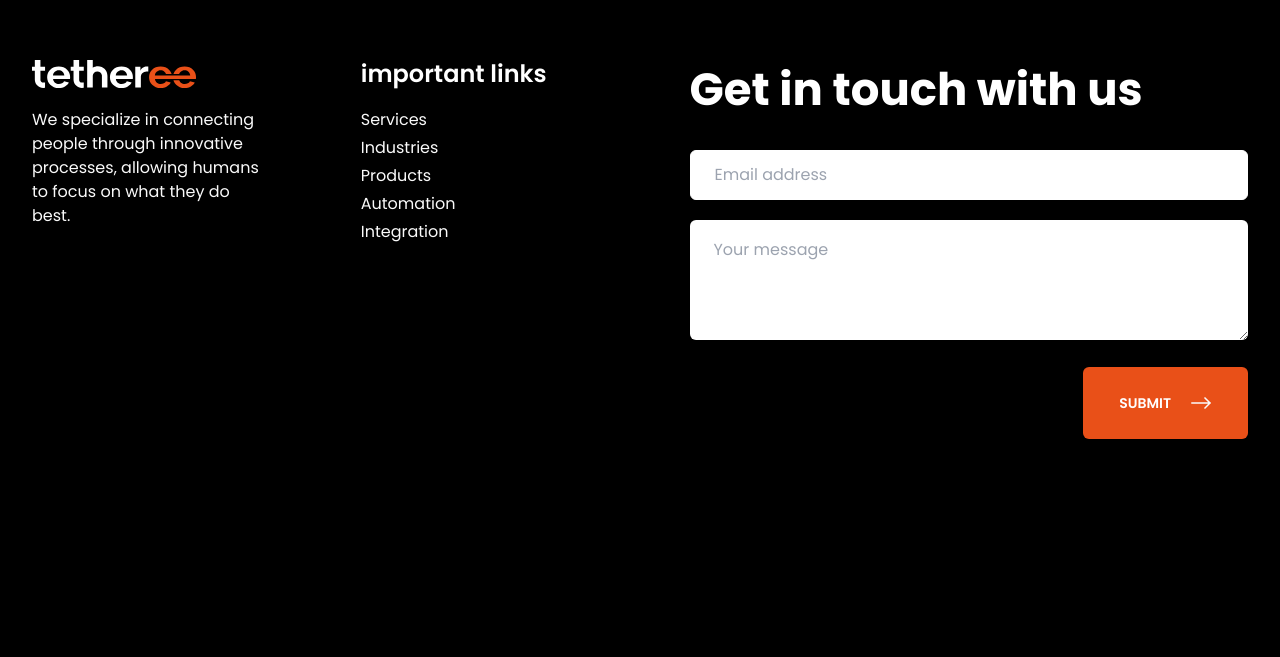
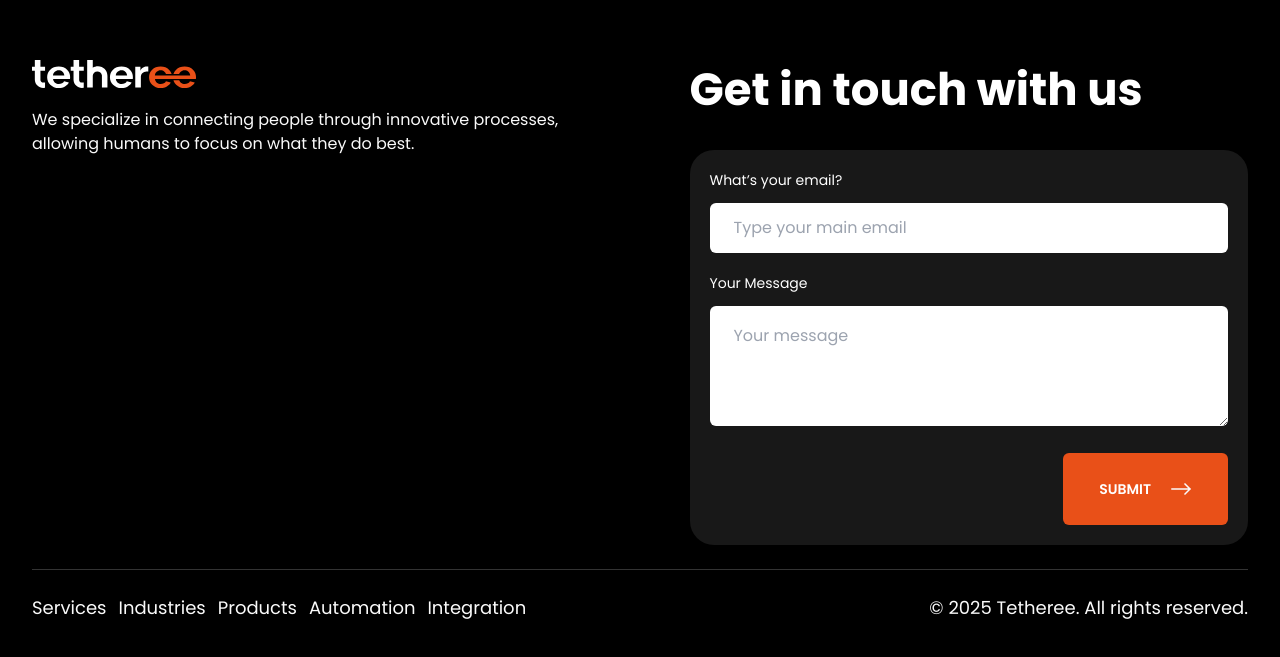
Before and after one commit to boris-tetheree/tetheree-version-2, a Next.js app: page / in a window 1280 px wide. Shown: the part 4365-5022 px from the top of the page. Before the commit the page ends 4892 px from the top, so only its background shows below. Built offline with nearby package versions, Linux system fonts and the light colour scheme.

Commit message:
Update index.jsx

```diff
--- a/components/Footer/index.jsx
+++ b/components/Footer/index.jsx
@@ -8,40 +8,68 @@ const Index = ({ }) => {
     return (
         <footer className='relative bg-theme pt-72 md:pt-162 overflow-hidden'>
             <div className="container relative z-10 mx-auto px-20 md:px-24 lg:px-32 pb-42 md:pb-68">
-                <div className=''>
-                    <section className='w-full grid grid-cols-1 md:grid-cols-2 lg:grid-cols-4 items-start gap-42 md:gap-99 mb-54 md:mb-20'>
                 <div>
+                    <section className='w-full grid grid-cols-1 md:grid-cols-2 items-start gap-42 md:gap-99 mb-54 md:mb-20'>
+
+                        {/* Left Side: Logo + Small Paragraph */}
+                        <div className="flex flex-col justify-start">
                             <Link href={'/'}>
                                 <img className="h-26 md:h-28 mb-20" src="/assets/svg/logo-nav.svg" alt="Logo" />
                             </Link>
-                            <p className='text-[#FAFAFA] text-base font-normal mb-12'>We specialize in connecting people through innovative processes, allowing humans to focus on what they do best.</p>
+                            <p className='text-[#FAFAFA] text-base font-normal'>
+                                We specialize in connecting people through innovative processes, allowing humans to focus on what they do best.
+                            </p>
                         </div>
-                        <div>
-                            <H4 className={'block font-semibold mr-auto mb-20'}>important links</H4>
-                            <ul className='grid grid-cols-2 md:block'>
-                                {['Services', 'Industries', 'Products', 'Automation', 'Integration']?.map((item, _index) => (
-                                    <li key={_index} className='text-[#FAFAFA] text-base font-normal transition-all cursor-pointer hover:underline mb-4'>{item}</li>
-                                ))}
-                            </ul>
-                        </div>
-                        <div className='md:col-span-2'>
-                            <H1 className={'block mr-auto mb-30'}>Get in touch with us</H1>
-                            <div className='flex flex-col justify-end'>
+
+                        {/* Right Side: Heading + Contact Form */}
+                        <div className="flex flex-col justify-start w-full">
+                            {/* Heading Outside Background */}
+                            <H1 className='block mr-auto mb-30 text-white'>Get in touch with us</H1>
+
+                            {/* Background Card only around Form */}
+                            <div className="w-full h-full bg-[#b7b7b921] rounded-3xl p-20 md:px-20 md:py-20 flex flex-col">
+                                <div className='flex flex-col'>
                                     <div className='mb-20'>
-                                    <input className='w-full h-40 sm:h-50 rounded-md text-[#D8D8D8] px-24' type="text" placeholder='Email address' />
+                                        <label className='block text-2xs font-normal text-white mb-12' htmlFor="">What’s your email?</label>
+                                        <input
+                                            className='w-full h-40 sm:h-50 rounded-md bg-white text-black px-24 border-none placeholder:text-gray-500'
+                                            type="text"
+                                            placeholder='Type your main email'
+                                        />
                                     </div>
                                     <div className='mb-20'>
-                                    <textarea className='w-full min-h-[120px] rounded-md text-[#D8D8D8] py-18 px-24' type="text" placeholder='Your message' />
+                                        <label className='block text-2xs font-normal text-white mb-12' htmlFor="">Your Message</label>
+                                        <textarea
+                                            className='w-full min-h-[120px] rounded-md bg-white text-black py-18 px-24 border-none placeholder:text-gray-500'
+                                            placeholder='Your message'
+                                        />
                                     </div>
                                     <div className="flex">
                                         <Button className='!w-fit !bg-[#E95018] text-white !h-46 sm:!h-60 lg:!h-72 uppercase md:!text-2xs px-26 md:px-36 ml-auto'>Submit</Button>
                                     </div>
                                 </div>
                             </div>
+                        </div>
+
                     </section>
+
+                    {/* Bottom Bar */}
+                    <div className="border-t border-white/20 pt-24 mt-24 flex flex-col md:flex-row justify-between items-center gap-12">
+                        <div className="flex flex-wrap gap-12">
+                            {/* Important Links here */}
+                            {['Services', 'Industries', 'Products', 'Automation', 'Integration']?.map((link, index) => (
+                                <Link key={index} href={`/${link.toLowerCase().replace(/\s+/g, '-')}`}>
+                                    <span className="text-[#FAFAFA] text-sm font-normal cursor-pointer hover:underline">{link}</span>
+                                </Link>
+                            ))}
+                        </div>
+                        <div className="text-[#FAFAFA] text-sm font-normal text-center md:text-right">
+                            © 2025 Tetheree. All rights reserved.
                         </div>
                     </div>
-            {/* <img className="w-full absolute -bottom-2/4 -right-2/4 object-cover" src="/assets/about-us-blur.svg" alt="" /> */}
+
+                </div>
+            </div>
         </footer>
     )
 }
```
Lines whose indentation alone changed are shown as unchanged.
